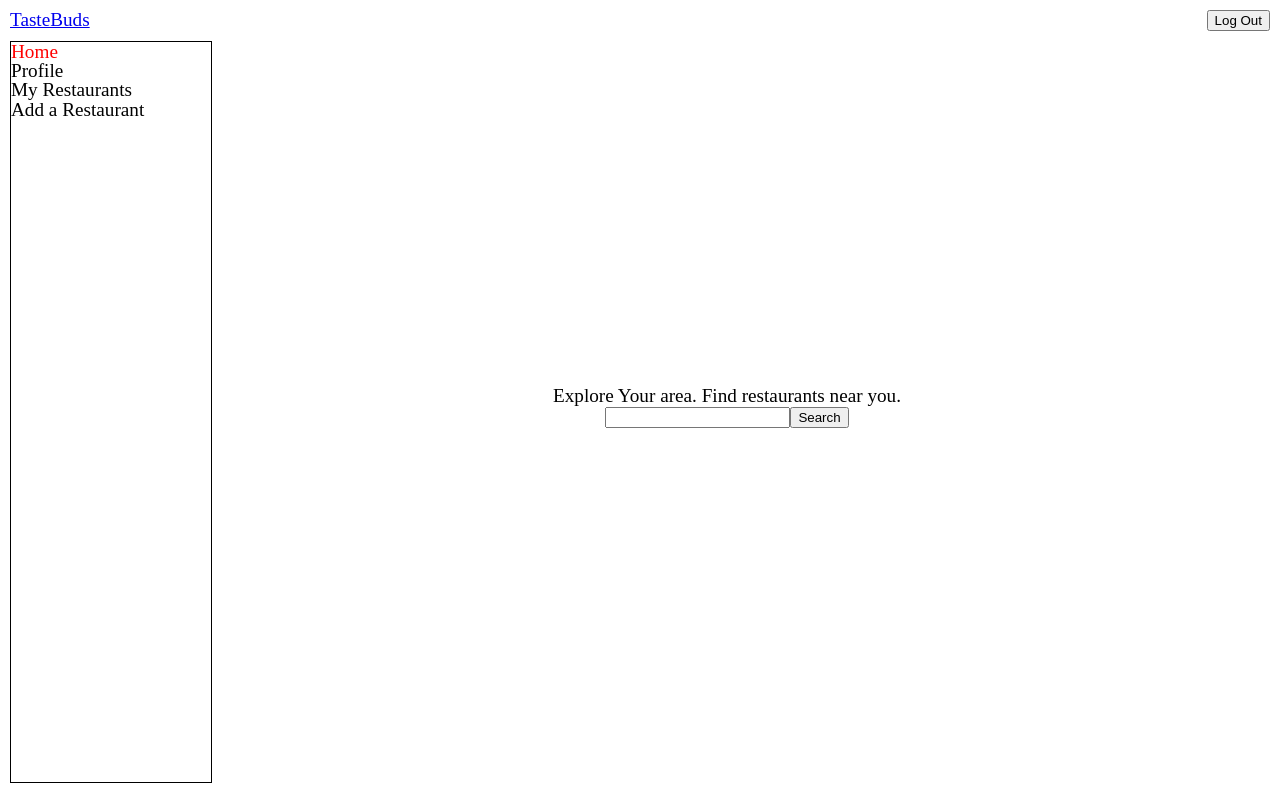
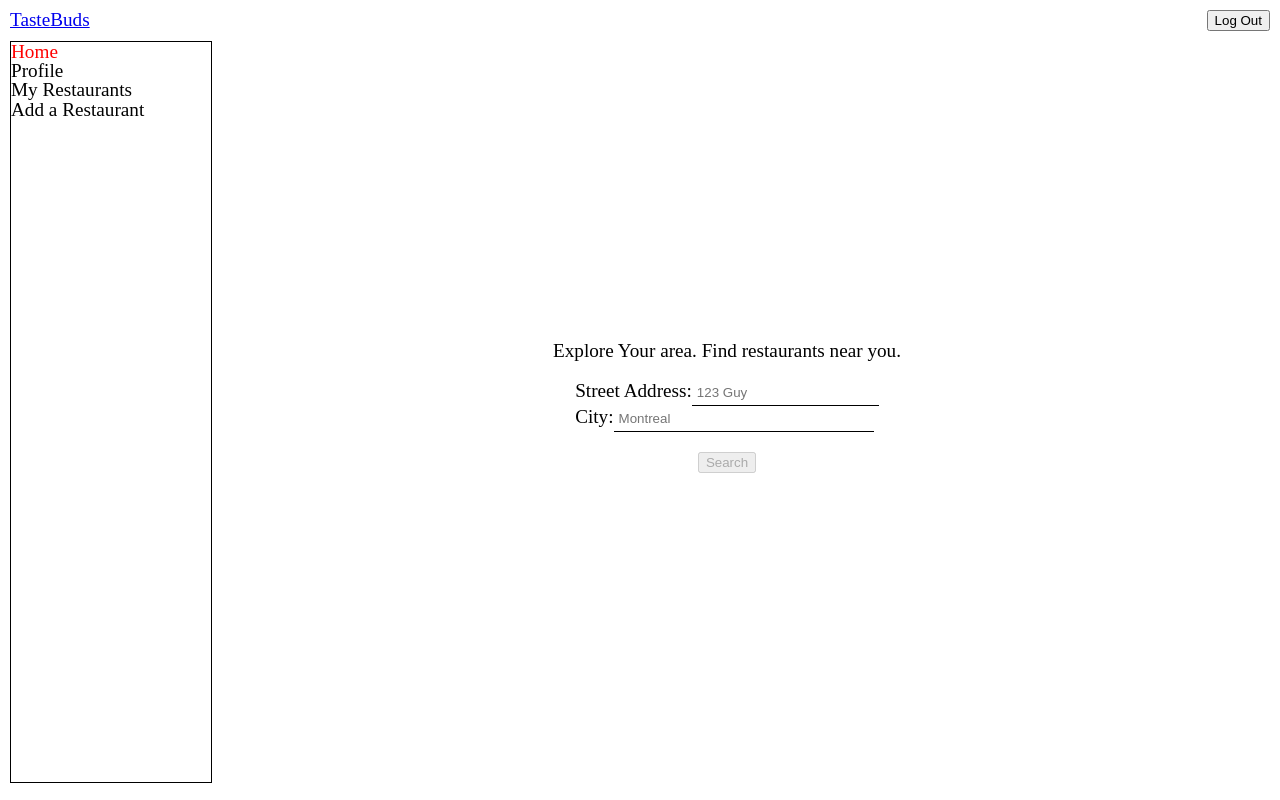
Before and after one commit to Julie1205/Final_Project_TasteBuds, a React (Create React App) app in the folder client/: page /home/explore in a window 1280 px wide. Built offline with nearby package versions, Linux system fonts and the light colour scheme.

Commit message:
linked search restaurant near me to FE

```diff
--- /dev/null
+++ b/client/src/components/SearchResults.js
@@ -0,0 +1,31 @@
+import styled from "styled-components";
+import { Link } from "react-router-dom";
+
+const restaurant = ( { restaurant } ) => {
+    return (
+        <RestaurantInfo>
+            <div>
+                <p>{`Name: ${restaurant.name}`}</p>
+                <p>{`Address: ${restaurant.address}`}</p>
+                {restaurant.phone_number ? <p>{`Phone Number: ${restaurant.phone_number}`}</p> : null}
+                {restaurant.website ? <p>
+                    Website:
+                    <a href={`${restaurant.website}`}>{restaurant.website}</a>
+                </p> : null}
+                <p>{`Distance: ${restaurant.distance}m`}</p>
+            </div>
+            <button>Save</button>
+        </RestaurantInfo>
+    )
+};
+
+export default restaurant;
+
+const RestaurantInfo = styled.div`
+    margin: 15px 0;
+    max-width: 60vw;
+    border: 1px solid black;
+    display: flex;
+    align-items: flex-start;
+    justify-content: space-between;
+`;
--- a/client/src/components/pages/ExplorePage.js
+++ b/client/src/components/pages/ExplorePage.js
@@ -1,13 +1,115 @@
 import styled from "styled-components";
+import { useState } from "react";
+
+import SearchResults from "../SearchResults";
 
 const ExplorePage = () => {
+    const [address, setAddress] = useState("");
+    const [city, setCity] = useState("");
+    const [searchResults, setSearchResults] = useState(null);
+    const [searchState, setSearchState] = useState(false);
+    const [errorStatus, setErrorStatus] = useState(false);
+    const [errorMessage, setErrorMessage] = useState("Please enter an address and city.");
+
+    const handleAddressInputChange = (e) => {
+        if(errorStatus){
+            setErrorStatus(false);
+            setErrorMessage("Please enter an address and city.");
+        }
+        setAddress(e.target.value);
+    };
+
+    const handleCityInputChange = (e) => {
+        if(errorStatus){
+            setErrorStatus(false);
+            setErrorMessage("Please enter an address and city.");
+        }
+        setCity(e.target.value);
+    };
+
+    const handleSearch = () => {
+        if(address === " " || city === " ") {
+            setErrorStatus(true);
+        }
+        else {
+            setSearchState(true);
+            const addressParam = `${address.trim().toLowerCase()} ${city.trim().toLowerCase()}`;
+            const uri = encodeURI(`/get-restaurants-near-me/${addressParam}`);
+
+            fetch(uri)
+            .then(res => res.json())
+            .then(results => {
+                if(results.status === 200) {
+                    setAddress("");
+                    setCity("");
+                    setSearchResults(results.data);
+                }
+                else {
+                    setSearchState(false);
+                    return Promise.reject(results);
+                }
+            })
+            .catch(err => {
+                setErrorStatus(true);
+                setErrorMessage(err.message);
+                console.log(err)
+            })
+        }
+    };
+
+    const handleMakeNewSearch = () => {
+        setSearchResults(null);
+        setAddress("");
+        setCity("");
+        setSearchState(false);
+    };
+
     return (
         <Wrapper>
-            <p>Explore Your area. Find restaurants near you.</p>
-            <div>
-                <input></input>
-                <button>Search</button>
-            </div>
+            {!searchState && !searchState ?
+                (<>
+                    <p>Explore Your area. Find restaurants near you.</p>
+                    <InputSection>
+                        <label>
+                            Street Address:
+                            <AddressInput
+                                value={address}
+                                placeholder="123 Guy"
+                                onChange={handleAddressInputChange}
+                            />
+                        </label>
+                        <label>
+                            City:
+                            <CityInput
+                                value={city}
+                                placeholder="Montreal"
+                                onChange={handleCityInputChange}
+                            />
+                        </label>
+                    </InputSection>
+                    <button
+                        disabled={!address || !city}
+                        onClick={handleSearch}
+                    >
+                        Search
+                    </button>
+                </>)
+            : searchResults && searchState
+            ? (
+                <div>
+                    <p>Restaurants Near You</p>
+                    <button onClick={handleMakeNewSearch}>Make another search</button>
+                    <div>
+                        {
+                            searchResults.map((restaurant) => {
+                                return <SearchResults key={`search${restaurant.id}`} restaurant={restaurant} />
+                            })
+                        }
+                    </div>
+                </div>
+            )
+            : <p>Loading...</p>}
+            {errorStatus ? <p>{errorMessage}</p> : null}
         </Wrapper>
     );
 };
@@ -22,3 +124,19 @@ const Wrapper = styled.div`
     justify-content: center;
     align-items: center;
 `;
+
+const InputSection = styled.div`
+    display: flex;
+    flex-direction: column;
+    margin: 20px 0;
+`;
+
+const AddressInput = styled.input`
+    border: none;
+    border-bottom: 1px solid black;
+    padding: 5px;
+`;
+
+const CityInput = styled(AddressInput)`
+    width: 250px;
+`;
```
Also changed, not shown: 1 other file (tests, documents, lock files or other folders).
